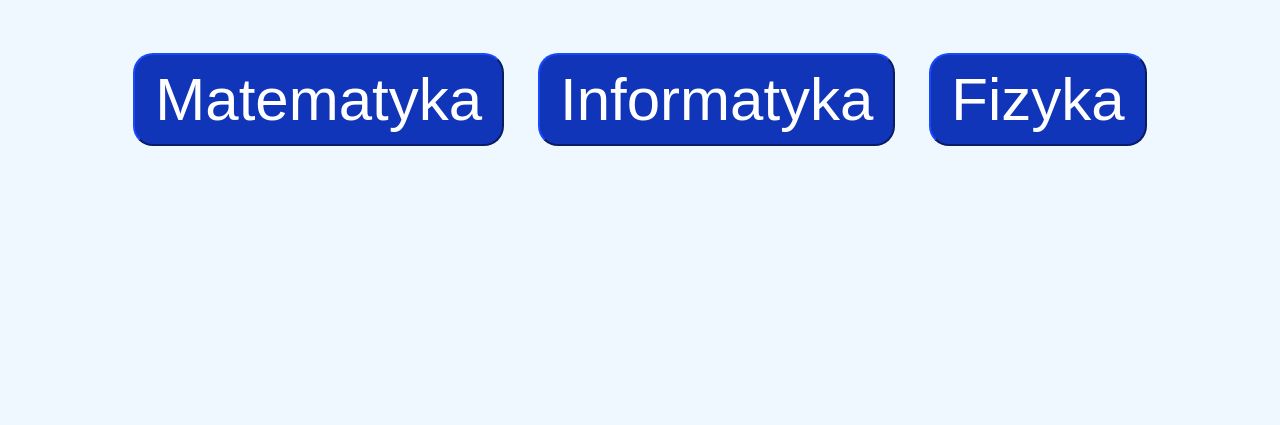
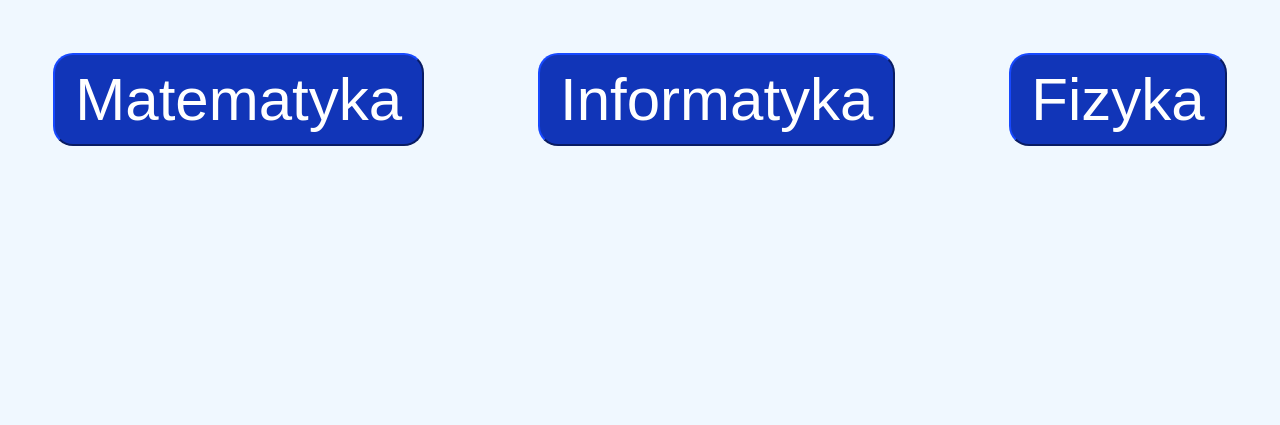
Before and after one commit to mixxon17/mat-inf-fiz, a plain HTML site: page index.html in a window 1280 px wide. Shown: the part 375-800 px from the top of the page. Drawn offline with Linux system fonts and the light colour scheme.

Commit message:
Add files via upload

```diff
--- a/index.html
+++ b/index.html
@@ -12,11 +12,9 @@
             <header>
                 <h1>Czego chcesz się uczyć?</h2>
             </header>
-            <nav>
-                <a href="matematyka.html"><button>Matematyka</button></a>
-                <a href="informatyka.html"><button>Informatyka</button></a>
-                <a href="fizyka.html"><button>Fizyka</button></a>
-            </nav>
+            <a href="matematyka.html"><button>Matematyka</button></a>
+            <a href="informatyka.html"><button>Informatyka</button></a>
+            <a href="fizyka.html"><button>Fizyka</button></a>
         </div>
     </body>
 </html>
--- a/styles.css
+++ b/styles.css
@@ -13,9 +13,11 @@ html,body{
     margin-bottom: 100px;
     font-size: 50px;
 }
-nav button{
+a{
+}
+button{
     font-size: 60px;
-    margin: 0px 10px;
+    margin: 0px 50px;
     padding: 10px 20px;
     background-color:#1135b8;
     color: #ffffff;
```
